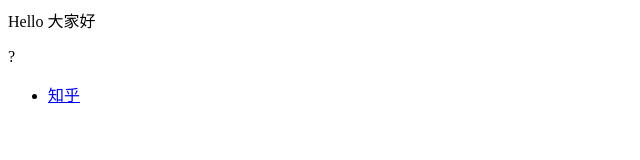
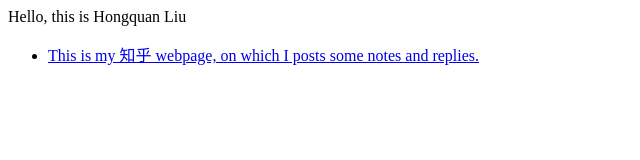
Before and after one commit to RDisused/RDisused.GitHub.io, a plain HTML site: page index.html in a window 1280 px wide. Shown: the whole page, without its empty margins (0-640 px from the left). Drawn offline with Linux system fonts and the light colour scheme.

Commit message:
Update index.html

```diff
--- a/index.html
+++ b/index.html
@@ -1,6 +1,9 @@
-<p>Hello 大家好</p>
-<p>? </p>
+<p>Hello, this is Hongquan Liu</p>
 
 <ul>
-  <li> <a href="https://www.zhihu.com/people/liurd-41">知乎</a> </li>
+  <li> <a href="https://www.zhihu.com/people/liurd-41">This is my 知乎 webpage, on which I posts some notes and replies.</a> </li>
 </ul>
+
+<ul>
+
+</ul>
```
